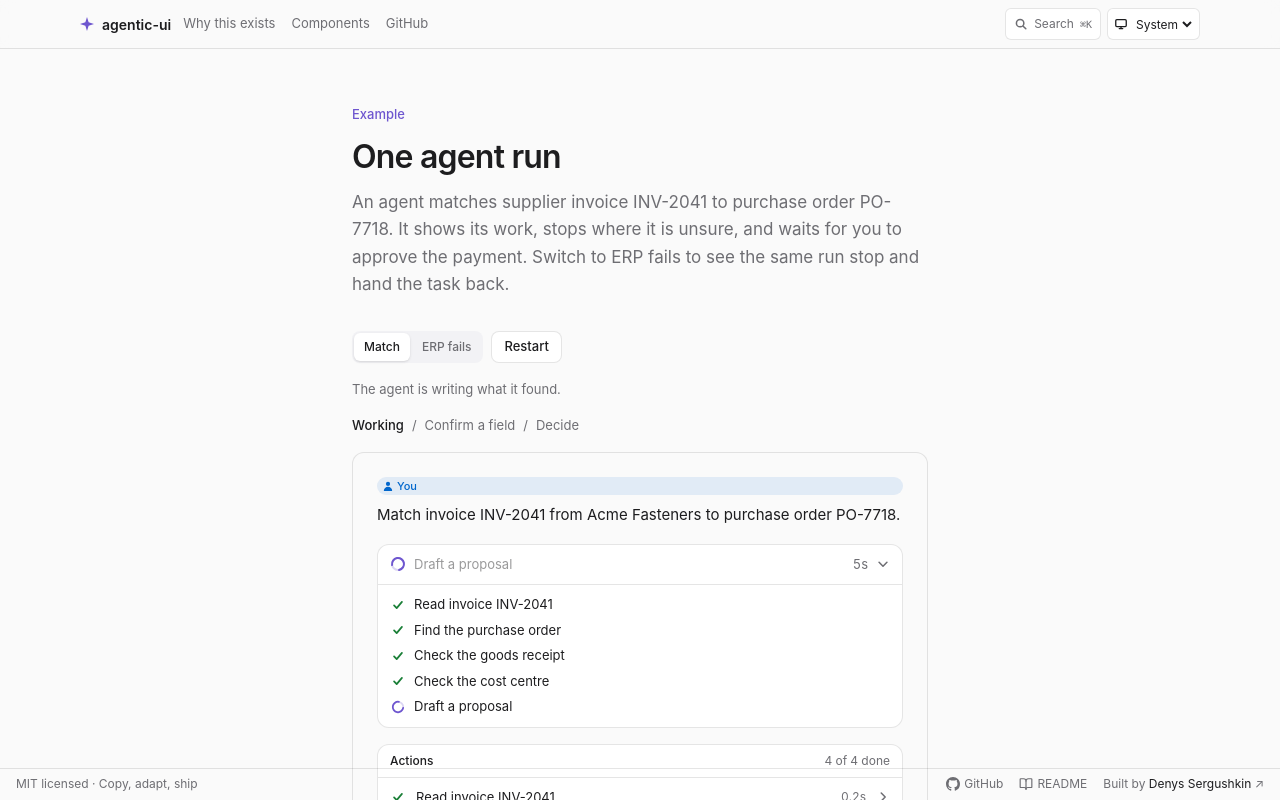
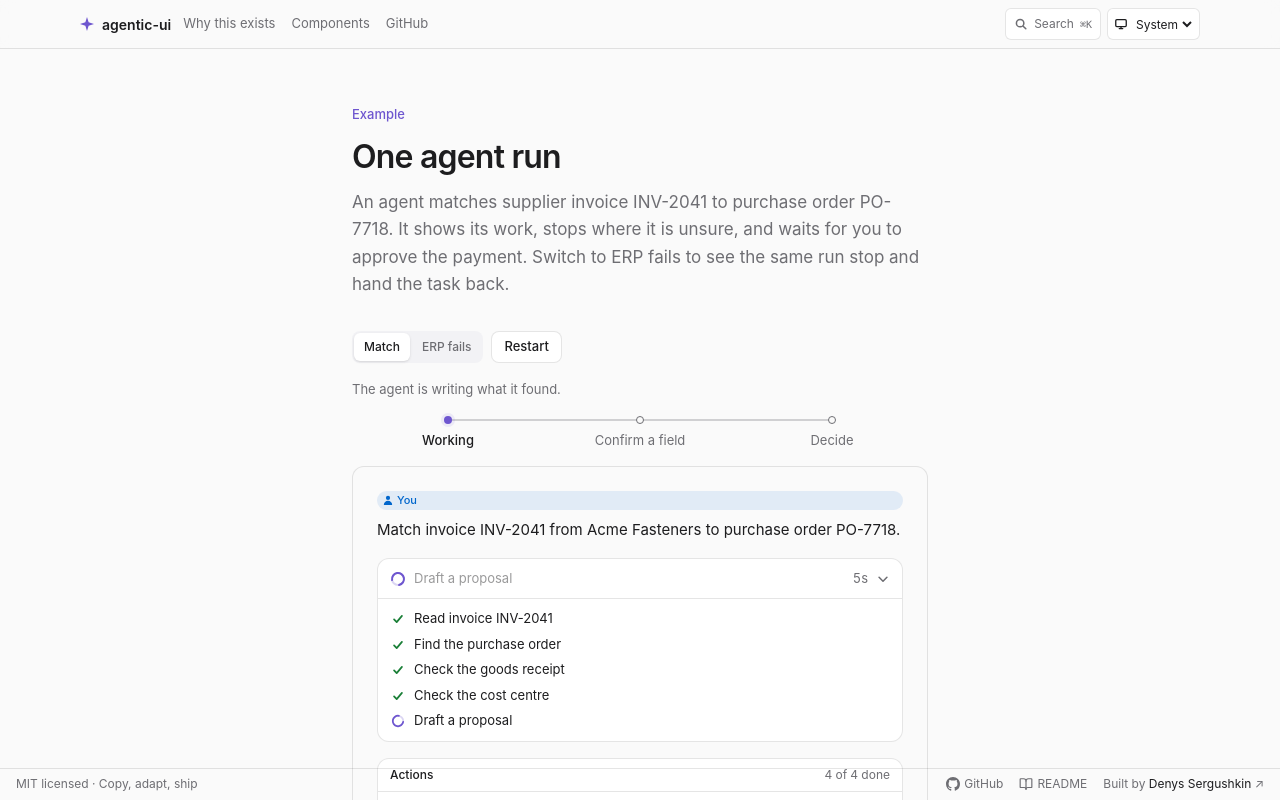
Before and after one commit to sergushkincom/agentic-ui, a Next.js app: page /examples/agent-run in a window 1280 px wide. Shown: the top 800 px of the page. Built offline with nearby package versions, Linux system fonts and the light colour scheme.

Commit message:
Replace the agent-run slash steps with a progress track.
The current step stays highlighted, completed steps stay lit, and the line between them fills as the run advances. Reduced motion snaps the fill.

Co-authored-by: Denys Sergushkin <sergushkincom@users.noreply.github.com>

```diff
--- a/src/app/examples/agent-run/agent-run.tsx
+++ b/src/app/examples/agent-run/agent-run.tsx
@@ -74,36 +74,7 @@ export function AgentRun() {
         {view.announcement}
       </p>
 
-      <ol aria-label="Where this run is" className="flex flex-wrap items-center gap-x-2 gap-y-1 text-[13px]">
-        {view.progress.map((step, i) => (
-          <li key={step.id} className="flex items-center gap-2">
-            {i > 0 && (
-              <span aria-hidden="true" className="text-[var(--fg-muted)]">
-                /
-              </span>
-            )}
-            <span
-              aria-current={step.state === "current" ? "step" : undefined}
-              className={
-                step.state === "current"
-                  ? "font-medium"
-                  : step.state === "failed"
-                    ? "font-medium text-[var(--risk)]"
-                    : step.state === "done"
-                      ? "text-[var(--fg)]"
-                      : "text-[var(--fg-muted)]"
-              }
-            >
-              {step.label}
-              {step.state === "failed" ? (
-                <span> · failed</span>
-              ) : (
-                <span className="sr-only"> ({PROGRESS_WORD[step.state]})</span>
-              )}
-            </span>
-          </li>
-        ))}
-      </ol>
+      <RunProgress steps={view.progress} />
 
       <div
         key={state.runId}
@@ -196,3 +167,60 @@ export function AgentRun() {
     </div>
   );
 }
+
+type ProgressStep = { id: string; label: string; state: ProgressState };
+
+/**
+ * Steps of the run, with the current one marked and earlier ones left lit.
+ * The line between two steps fills once the run has moved past the earlier step.
+ */
+function RunProgress({ steps }: { steps: ProgressStep[] }) {
+  return (
+    <ol aria-label="Where this run is" className="flex w-full text-[13px]">
+      {steps.map((step, i) => {
+        const previous = steps[i - 1];
+        const filled = previous?.state === "done" || previous?.state === "failed";
+        return (
+          <li key={step.id} className="relative flex min-w-0 flex-1 flex-col items-center gap-2 text-center">
+            {previous && (
+              <span aria-hidden="true" className="absolute top-[3px] right-1/2 h-0.5 w-full">
+                <span className="absolute inset-0 rounded-full bg-[var(--fg-muted)] opacity-30" />
+                <span
+                  className={`aui-track-fill absolute inset-y-0 left-0 rounded-full ${
+                    previous.state === "failed" ? "bg-[var(--risk)]" : "bg-[var(--fg)]"
+                  }`}
+                  style={{ width: filled ? "100%" : "0%" }}
+                />
+              </span>
+            )}
+            <span aria-hidden="true" className={stepDotClass(step.state)} />
+            <span aria-current={step.state === "current" ? "step" : undefined} className={stepLabelClass(step.state)}>
+              {step.label}
+              {step.state === "failed" ? (
+                <span> · failed</span>
+              ) : (
+                <span className="sr-only"> ({PROGRESS_WORD[step.state]})</span>
+              )}
+            </span>
+          </li>
+        );
+      })}
+    </ol>
+  );
+}
+
+function stepLabelClass(state: ProgressState): string {
+  const base = "block w-full px-1 leading-snug";
+  if (state === "current") return `${base} font-medium`;
+  if (state === "failed") return `${base} font-medium text-[var(--risk)]`;
+  if (state === "done") return `${base} text-[var(--fg)]`;
+  return `${base} text-[var(--fg-muted)]`;
+}
+
+function stepDotClass(state: ProgressState): string {
+  const base = "relative z-10 size-2 shrink-0 rounded-full";
+  if (state === "current") return `${base} bg-[var(--agent)] shadow-[0_0_0_3px_var(--agent-soft)]`;
+  if (state === "done") return `${base} bg-[var(--fg)]`;
+  if (state === "failed") return `${base} bg-[var(--risk)] shadow-[0_0_0_3px_var(--risk-soft)]`;
+  return `${base} border border-[var(--fg-muted)] bg-[var(--bg)]`;
+}
--- a/src/app/globals.css
+++ b/src/app/globals.css
@@ -58,3 +58,14 @@ body {
     animation: none;
   }
 }
+
+/* Agent-run progress track. Kept out of the caret/spinner/pulse paste above. */
+.aui-track-fill {
+  transition: width 500ms ease-out;
+}
+
+@media (prefers-reduced-motion: reduce) {
+  .aui-track-fill {
+    transition: none;
+  }
+}
```
